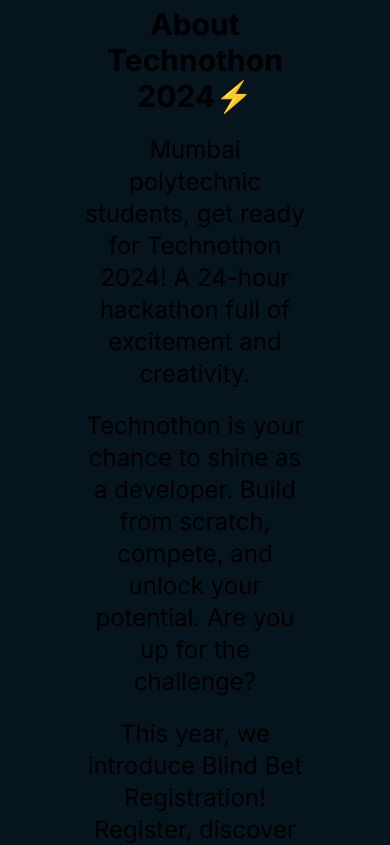
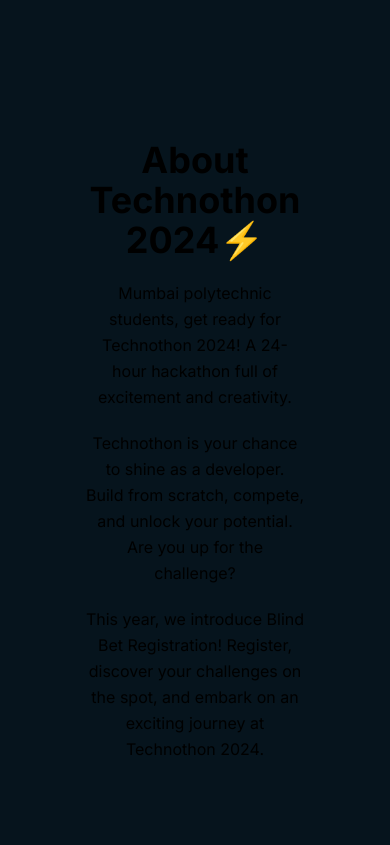
Before and after one commit to ZaneFerns360/technothon2, a Next.js app: page / in a window 390 px wide. Shown: the part 960-1805 px from the top of the page. Built offline with nearby package versions, Linux system fonts and the light colour scheme.

Commit message:
improved responsivity

```diff
--- a/components/About.jsx
+++ b/components/About.jsx
@@ -22,22 +22,22 @@ const About = () => {
       transition={{ duration: 0.5 }}
       ref={ref1}
     >
-      <div className="mx-auto flex h-screen w-4/6 flex-col items-center justify-center px-5 text-center max-sm:pt-36">
-        <h2 className="mb-5 text-3xl font-bold max-sm:pt-64 sm:pb-8 sm:text-7xl">
+      <div className="mx-auto flex w-4/6 flex-col  items-center justify-center px-5 text-center max-sm:h-fit md:pb-24 md:pt-48">
+        <h2 className="mb-5 text-4xl font-bold max-sm:pt-64 sm:pb-8 sm:text-7xl">
           About Technothon 2024⚡
         </h2>
         <div className="leading-relaxed">
-          <p className="mb-5 text-2xl sm:text-3xl">
+          <p className="text-1xl mb-5 sm:text-3xl">
             {
               'Mumbai polytechnic students, get ready for Technothon 2024! A 24-hour hackathon full of excitement and creativity.'
             }
           </p>
-          <p className="mb-5 text-2xl sm:text-3xl">
+          <p className="text-1xl mb-5 sm:text-3xl">
             {
               'Technothon is your chance to shine as a developer. Build from scratch, compete, and unlock your potential. Are you up for the challenge?'
             }
           </p>
-          <p className="text-2xl sm:text-3xl">
+          <p className="text-1xl sm:text-3xl">
             {
               'This year, we introduce Blind Bet Registration! Register, discover your challenges on the spot, and embark on an exciting journey at Technothon 2024.'
             }
--- a/components/Timeline.jsx
+++ b/components/Timeline.jsx
@@ -45,7 +45,7 @@ const Timeline = () => {
       transition={{ duration: 0.5 }}
       ref={ref2}
     >
-      <div className="max-sm:pt-96">
+      <div className="max-sm:pt-36">
         <h3 className="pb-4 text-center text-3xl font-bold text-white">
           Timeline
         </h3>
```
